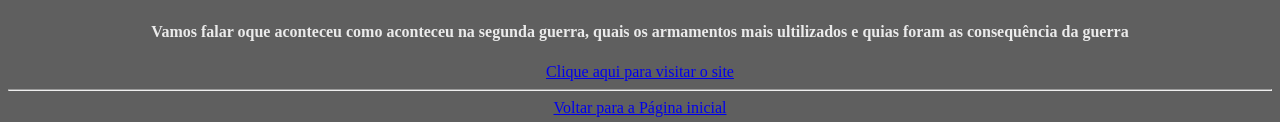
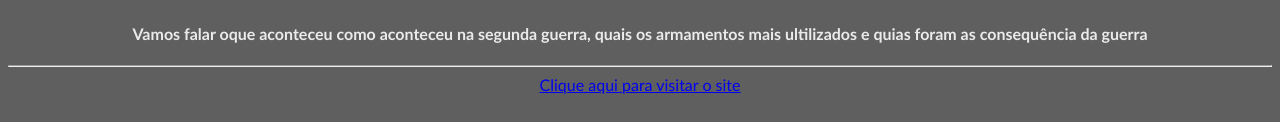
Before and after one commit to Uriyzin/TrabalhoHistoria-17-04-2024, a plain HTML site: page capa.html in a window 1280 px wide. Shown: the part 814-936 px from the top of the page. Drawn offline with Linux system fonts and the light colour scheme.

Commit message:
Removi links

```diff
--- a/capa.html
+++ b/capa.html
@@ -13,11 +13,10 @@
         <br>
       <hr>
     <center>
-       <img src="segunda-guerra-capa.html" height="750" width=""><br>
-       <h4>Vamos falar oque aconteceu como aconteceu na segunda guerra, quais os armamentos mais ultilizados e quias foram as consequência da guerra</h4>
-       <a href="segunda guerra mundial.html">Clique aqui para visitar o site</a>
+        <img src="segunda-guerra-capa.html" height="750" width=""><br>
+        <h4>Vamos falar oque aconteceu como aconteceu na segunda guerra, quais os  armamentos mais ultilizados e quias foram as consequência da guerra</h4>
     <hr>
-    <a href="index.html">Voltar para a Página inicial</a>
+    <a href="index.html">Clique aqui para visitar o site</a>
     </center>
 
      </section>
--- a/style1.css
+++ b/style1.css
@@ -1,6 +1,7 @@
 body
 {
-   background-color: rgb(95, 95, 95);
+  background-color: rgb(95, 95, 95);
+  font-family: 'Trebuchet MS', 'Lucida Sans Unicode', 'Lucida Grande', 'Lucida      Sans', Arial, sans-serif;
 }
 h4
 {
```
Also changed, not shown: segunda guerra mundial.html (+0 -1 lines).
